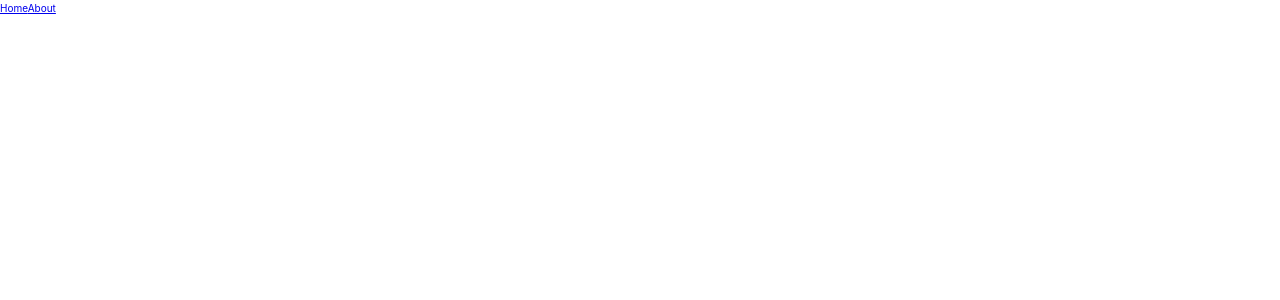
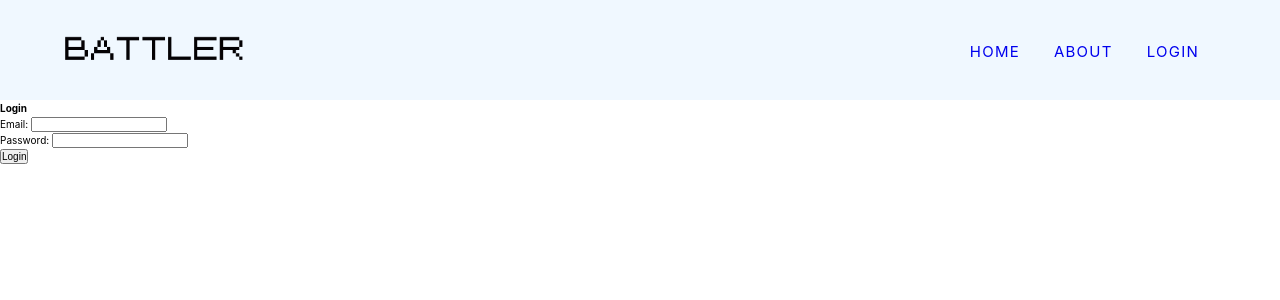
Before and after one commit to staten-island-tech/vue-project-2-jasvinmondianaytha, a Vue app: page /login in a window 1280 px wide. Before the commit this address had no page. Shown: the top 300 px of the page. Built offline with nearby package versions, Linux system fonts and the light colour scheme.

Commit message:
yiyicyicy

```diff
--- a/src/App.vue
+++ b/src/App.vue
@@ -1,14 +1,12 @@
 <script setup>
 import { RouterLink, RouterView } from "vue-router";
+import Navbar from "@/components/Navbar.vue";
 </script>
 
 <template>
   <header>
     <div class="wrapper">
-      <nav>
-        <RouterLink to="/">Home</RouterLink>
-        <RouterLink to="/about">About</RouterLink>
-      </nav>
+      <Navbar />
     </div>
   </header>
 
--- /dev/null
+++ b/src/components/Navbar.vue
@@ -0,0 +1,81 @@
+<script setup>
+import { RouterLink, RouterView } from "vue-router";
+</script>
+
+<template>
+  <div class="navbar">
+    <div class="nav-container">
+      <h1 class="nav-logo-wrapper">
+        <RouterLink to="/"
+          ><img src="@/assets/battler.png" alt="" class="nav-image" width="180"
+        /></RouterLink>
+      </h1>
+      <div class="nav-menu">
+        <div class="nav-link-wrapper">
+          <div class="nav-link">
+            <RouterLink to="/">HOME</RouterLink>
+          </div>
+        </div>
+        <div class="nav-link-wrapper">
+          <div class="nav-link">
+            <RouterLink to="/about">ABOUT</RouterLink>
+          </div>
+        </div>
+        <div class="nav-link-wrapper">
+          <div class="nav-link">
+            <RouterLink to="/login">LOGIN</RouterLink>
+          </div>
+        </div>
+      </div>
+    </div>
+  </div>
+</template>
+
+<style scoped>
+.navbar {
+  padding: 2.5rem;
+  padding-right: 5%;
+  padding-left: 5%;
+  font-size: 1.5rem;
+  letter-spacing: 0.1rem;
+  background-color: aliceblue;
+}
+.nav-logo-wrapper {
+  margin-bottom: 1rem;
+}
+.nav-container {
+  display: flex;
+  margin-right: 0;
+  margin-left: 0;
+  justify-content: space-between;
+  align-items: flex-end;
+  border-bottom: 0.1rem solid var(--yellow);
+  letter-spacing: 0.125rem;
+}
+.nav-menu {
+  display: flex;
+  align-items: center;
+  flex: 0 0 auto;
+}
+.nav-link-wrapper {
+  display: inline-block;
+  margin-right: 0.7rem;
+  margin-bottom: -0.2rem;
+  margin-left: 0.7rem;
+}
+.nav-link {
+  text-transform: uppercase;
+  padding: 1.5rem 1rem 1rem;
+  border-bottom: 0.3rem solid transparent;
+}
+.nav-link a {
+  font-size: 1.5rem;
+  text-decoration: none;
+}
+.logout {
+  cursor: pointer;
+}
+.logout:hover {
+  text-decoration: underline;
+}
+</style>
--- a/src/router/index.js
+++ b/src/router/index.js
@@ -1,23 +1,28 @@
-import { createRouter, createWebHistory } from 'vue-router'
-import HomeView from '../views/HomeView.vue'
+import { createRouter, createWebHistory } from "vue-router";
+import HomeView from "../views/HomeView.vue";
 
 const router = createRouter({
   history: createWebHistory(import.meta.env.BASE_URL),
   routes: [
     {
-      path: '/',
-      name: 'home',
-      component: HomeView
+      path: "/",
+      name: "home",
+      component: HomeView,
     },
     {
-      path: '/about',
-      name: 'about',
+      path: "/about",
+      name: "about",
       // route level code-splitting
       // this generates a separate chunk (About.[hash].js) for this route
       // which is lazy-loaded when the route is visited.
-      component: () => import('../views/AboutView.vue')
-    }
-  ]
-})
+      component: () => import("../views/AboutView.vue"),
+    },
+    {
+      path: "/login",
+      name: "login",
+      component: () => import("../views/AccountManagement/Login.vue"),
+    },
+  ],
+});
 
-export default router
+export default router;
--- /dev/null
+++ b/src/views/AccountManagement/Login.vue
@@ -0,0 +1,40 @@
+<template>
+  <form @submit.prevent="handleSubmit">
+    <h3>Login</h3>
+    <div>
+      <label for="email">Email: </label>
+      <input type="email" name="email" v-model="email" required />
+    </div>
+    <div>
+      <label for="email">Password: </label>
+      <input type="password" name="password" v-model="password" required />
+    </div>
+    <button>Login</button>
+    <div v-if="error">{{ error }}</div>
+  </form>
+</template>
+
+<script>
+import { ref } from "vue";
+import { useRouter } from "vue-router";
+export default {
+  setup() {
+    const email = ref("");
+    const password = ref("");
+    const error = ref(null);
+    const router = useRouter();
+    const handleSubmit = async () => {
+      try {
+        await store.dispatch("login", {
+          email: email.value,
+          password: password.value,
+        });
+        router.push("/");
+      } catch (err) {
+        error.value = err.message;
+      }
+    };
+    return { handleSubmit, email, password, error };
+  },
+};
+</script>
--- a/src/views/HomeView.vue
+++ b/src/views/HomeView.vue
@@ -1,7 +1,5 @@
 <script setup></script>
 
 <template>
-  <main>
-    <button class="login"></button>
-  </main>
+  <main></main>
 </template>
```
Also changed, not shown: src/assets/battler.png (added), src/views/AccountManagement/Signup.vue (added).
